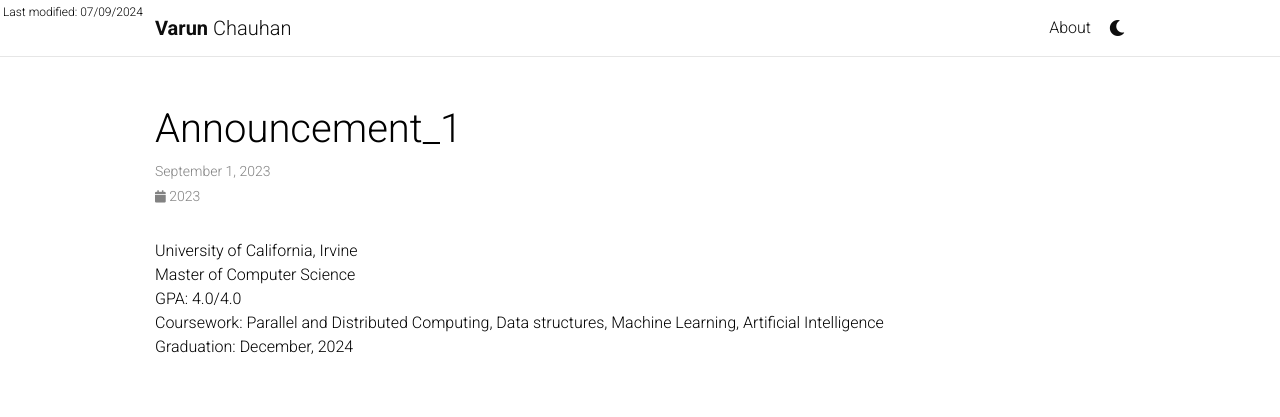
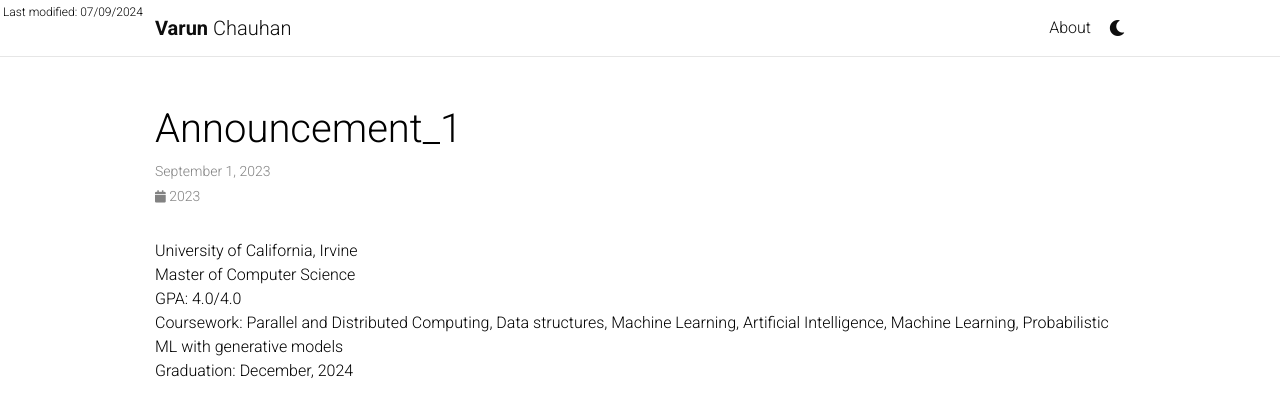
Before and after one commit to varunhc/varunhc.github.io, a Jekyll site: the page built from _news/announcement_1.md, in a window 1280 px wide. Shown: the top 417 px of the page. Built offline with Jekyll 4.4.1, drawn with Linux system fonts in a browser that asks for light colours; comment, search, counter and statistics services are not loaded; a style sheet for code colours, icons or effects is not loaded.

Commit message:
update coursework

```diff
--- a/_news/announcement_1.md
+++ b/_news/announcement_1.md
@@ -7,5 +7,5 @@
 <span> University of California, Irvine
 <br> Master of Computer Science
 <br> GPA: 4.0/4.0
-<br> Coursework: Parallel and Distributed Computing, Data structures, Machine Learning, Artificial Intelligence
+<br> Coursework: Parallel and Distributed Computing, Data structures, Machine Learning, Artificial Intelligence, Machine Learning, Probabilistic ML with generative models
 <br> Graduation: December, 2024 </span>
```
